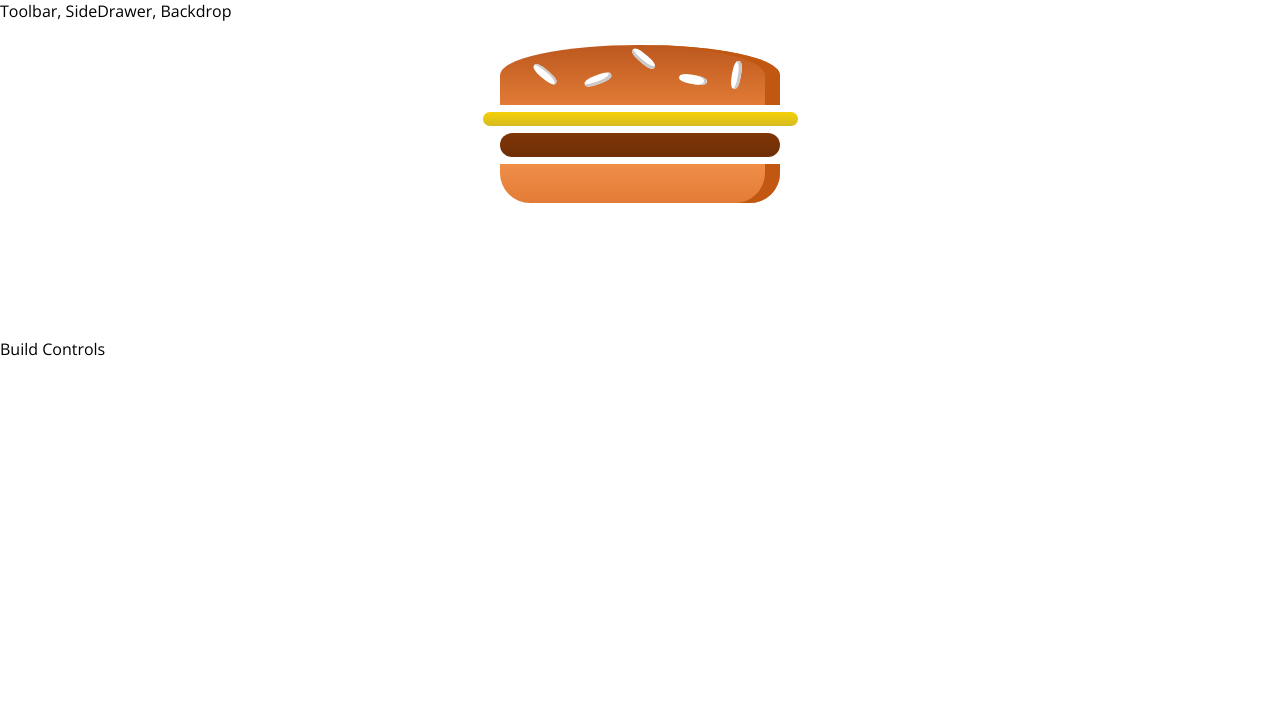
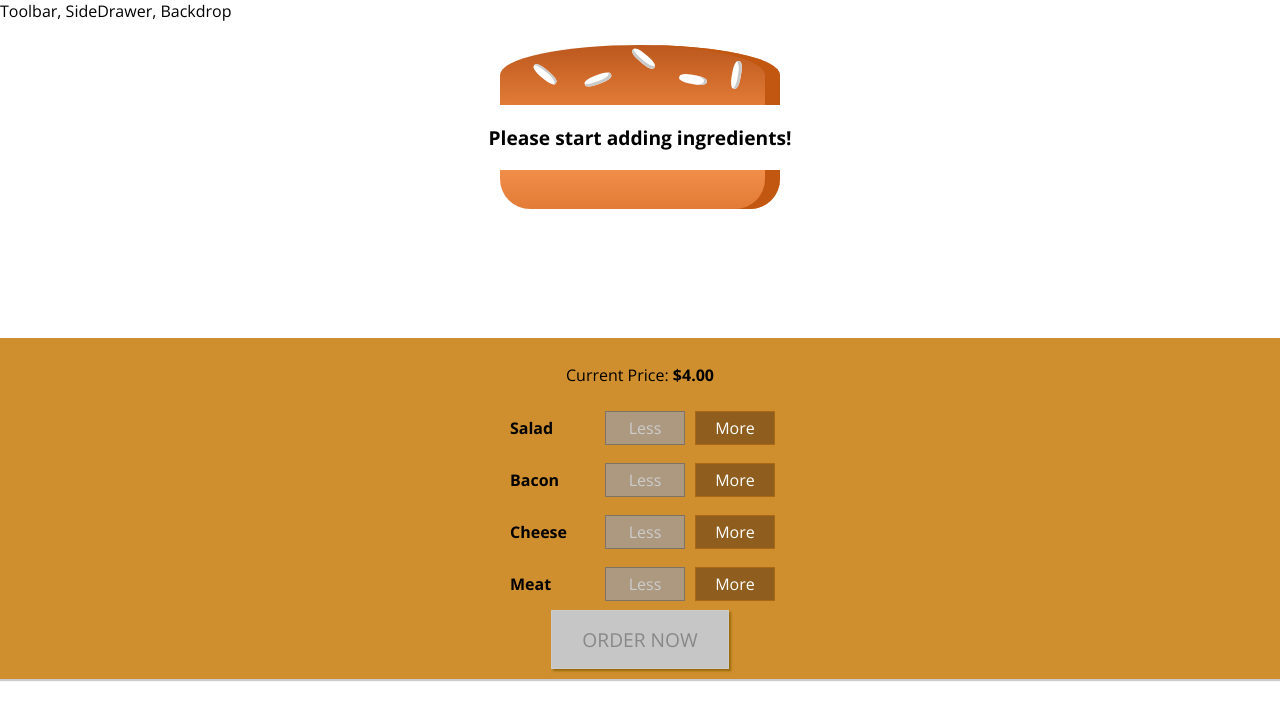
Before and after one commit to ciemekk92/burger_builder_redux, a React (Create React App) app: page / in a window 1280 px wide. Shown: the top 720 px of the page. Built offline with nearby package versions, Linux system fonts and the light colour scheme.

Commit message:
Burger Builder in progress. Added order button.

```diff
--- /dev/null
+++ b/src/components/Burger/BuildControls/BuildControl/BuildControl.js
@@ -0,0 +1,20 @@
+import React from "react";
+import classes from "./BuildControl.module.css";
+
+const buildControl = props => (
+    <div className={classes.BuildControl}>
+        <div className={classes.Label}>{props.label}</div>
+        <button
+            className={classes.Less}
+            onClick={props.removed}
+            disabled={props.disabled}
+        >
+            Less
+        </button>
+        <button className={classes.More} onClick={props.added}>
+            More
+        </button>
+    </div>
+);
+
+export default buildControl;
--- /dev/null
+++ b/src/components/Burger/BuildControls/BuildControl/BuildControl.module.css
@@ -0,0 +1,58 @@
+.BuildControl {
+    display: flex;
+    justify-content: space-between;
+    align-items: center;
+    margin: 5px 0;
+}
+
+.BuildControl button {
+    display: block;
+    font: inherit;
+    padding: 5px;
+    margin: 0 5px;
+    width: 80px;
+    border: 1px solid #aa6817;
+    cursor: pointer;
+    outline: none;
+}
+
+.BuildControl button:disabled {
+    background-color: #ac9980;
+    border: 1px solid #7e7365;
+    color: #ccc;
+    cursor: default;
+}
+
+.BuildControl button:hover:disabled {
+    background-color: #ac9980;
+    color: #ccc;
+    cursor: not-allowed;
+}
+
+.Label {
+    padding: 10px;
+    font-weight: bold;
+    width: 80px;
+}
+
+.BuildControl .Less {
+    background-color: #d39952;
+    color: white;
+}
+
+.BuildControl .More {
+    background-color: #8f5e1e;
+    color: white;
+}
+
+.BuildControl .Less:hover,
+.BuildControl .Less:active {
+    background-color: #daa972;
+    color: white;
+}
+
+.BuildControl .More:hover,
+.BuildControl .More:active {
+    background-color: #99703f;
+    color: white;
+}
--- /dev/null
+++ b/src/components/Burger/BuildControls/BuildControls.js
@@ -0,0 +1,32 @@
+import React from "react";
+import classes from "./BuildControls.module.css";
+import BuildControl from "./BuildControl/BuildControl";
+
+const controls = [
+    { label: "Salad", type: "salad" },
+    { label: "Bacon", type: "bacon" },
+    { label: "Cheese", type: "cheese" },
+    { label: "Meat", type: "meat" }
+];
+
+const buildControls = props => (
+    <div className={classes.BuildControls}>
+        <p>
+            Current Price: <strong>${props.price.toFixed(2)}</strong>
+        </p>
+        {controls.map(ctrl => (
+            <BuildControl
+                key={ctrl.label}
+                label={ctrl.label}
+                added={() => props.ingredientAdded(ctrl.type)}
+                removed={() => props.ingredientRemoved(ctrl.type)}
+                disabled={props.disabled[ctrl.type]}
+            />
+        ))}
+        <button className={classes.OrderButton} disabled={!props.purchasable}>
+            ORDER NOW
+        </button>
+    </div>
+);
+
+export default buildControls;
--- /dev/null
+++ b/src/components/Burger/BuildControls/BuildControls.module.css
@@ -0,0 +1,52 @@
+.BuildControls {
+    width: 100%;
+    background-color: #cf8f2e;
+    display: flex;
+    flex-flow: column;
+    align-items: center;
+    box-shadow: 0 2px 1px #ccc;
+    margin: auto;
+    padding: 10px 0;
+}
+
+.OrderButton {
+    background-color: #dad735;
+    outline: none;
+    cursor: pointer;
+    border: 1px solid #966909;
+    color: #966909;
+    font-family: inherit;
+    font-size: 1.2em;
+    padding: 15px 30px;
+    box-shadow: 2px 2px 2px #966909;
+}
+
+.OrderButton:hover,
+.OrderButton:active {
+    background-color: #a0db41;
+    border: 1px solid #966909;
+    color: #966909;
+}
+
+.OrderButton:disabled {
+    background-color: #c7c6c6;
+    cursor: not-allowed;
+    border: 1px solid #ccc;
+    color: #888888;
+}
+
+.OrderButton:not(:disabled) {
+    animation: enable 0.3s linear;
+}
+
+@keyframes enable {
+    0% {
+        transform: scale(1);
+    }
+    60% {
+        transform: scale(1.1);
+    }
+    100% {
+        transform: scale(1);
+    }
+}
--- a/src/components/Burger/Burger.js
+++ b/src/components/Burger/Burger.js
@@ -3,11 +3,23 @@
 import BurgerIngredient from "./BurgerIngredient/BurgerIngredient";
 
 const burger = props => {
+    let transformedIngredients = Object.keys(props.ingredients)
+        .map(igKey => {
+            return [...Array(props.ingredients[igKey])].map((_, i) => {
+                return <BurgerIngredient key={igKey + i} type={igKey} />;
+            });
+        })
+        .reduce((arr, el) => {
+            return arr.concat(el);
+        }, []);
+    if (transformedIngredients.length === 0) {
+        transformedIngredients = <p>Please start adding ingredients!</p>;
+    }
+    console.log(transformedIngredients);
     return (
         <div className={classes.Burger}>
             <BurgerIngredient type="bread-top" />
-            <BurgerIngredient type="cheese" />
-            <BurgerIngredient type="meat" />
+            {transformedIngredients}
             <BurgerIngredient type="bread-bottom" />
         </div>
     );
--- a/src/containers/BurgerBuilder/BurgerBuilder.js
+++ b/src/containers/BurgerBuilder/BurgerBuilder.js
@@ -1,13 +1,97 @@
 import React, { Component } from "react";
 import Aux from "../../hoc/Auxiliary";
 import Burger from "../../components/Burger/Burger";
+import BuildControls from "../../components/Burger/BuildControls/BuildControls";
+
+const INGREDIENT_PRICES = {
+    salad: 0.5,
+    cheese: 0.4,
+    meat: 1.3,
+    bacon: 0.7
+};
 
 class BurgerBuilder extends Component {
+    // constructor(props) {
+    //     super(props);
+    //     this.state = {...}
+    // }
+
+    state = {
+        ingredients: {
+            salad: 0,
+            bacon: 0,
+            cheese: 0,
+            meat: 0
+        },
+        totalPrice: 4,
+        purchasable: false
+    };
+
+    updatePurchaseState(ingredients) {
+        const sum = Object.keys(ingredients)
+            .map(igKey => {
+                return ingredients[igKey];
+            })
+            .reduce((sum, el) => {
+                return sum + el;
+            }, 0);
+        this.setState({ purchasable: sum > 0 });
+    }
+
+    addIngredientHandler = type => {
+        const oldCount = this.state.ingredients[type];
+        const updatedCount = oldCount + 1;
+        const updatedIngredients = {
+            ...this.state.ingredients
+        };
+        updatedIngredients[type] = updatedCount;
+        const priceAddition = INGREDIENT_PRICES[type];
+        const oldPrice = this.state.totalPrice;
+        const newPrice = oldPrice + priceAddition;
+        this.setState({
+            totalPrice: newPrice,
+            ingredients: updatedIngredients
+        });
+        this.updatePurchaseState(updatedIngredients);
+    };
+
+    removeIngredientHandler = type => {
+        const oldCount = this.state.ingredients[type];
+        if (oldCount <= 0) {
+            return;
+        }
+        const updatedCount = oldCount - 1;
+        const updatedIngredients = {
+            ...this.state.ingredients
+        };
+        updatedIngredients[type] = updatedCount;
+        const priceDeduction = INGREDIENT_PRICES[type];
+        const oldPrice = this.state.totalPrice;
+        const newPrice = oldPrice - priceDeduction;
+        this.setState({
+            totalPrice: newPrice,
+            ingredients: updatedIngredients
+        });
+        this.updatePurchaseState(updatedIngredients);
+    };
+
     render() {
+        const disabledInfo = {
+            ...this.state.ingredients
+        };
+        for (let key in disabledInfo) {
+            disabledInfo[key] = disabledInfo[key] <= 0;
+        }
         return (
             <Aux>
-                <Burger />
-                <div>Build Controls</div>
+                <Burger ingredients={this.state.ingredients} />
+                <BuildControls
+                    ingredientAdded={this.addIngredientHandler}
+                    ingredientRemoved={this.removeIngredientHandler}
+                    disabled={disabledInfo}
+                    purchasable={this.state.purchasable}
+                    price={this.state.totalPrice}
+                />
             </Aux>
         );
     }
```
Also changed, not shown: public/manifest.json.
